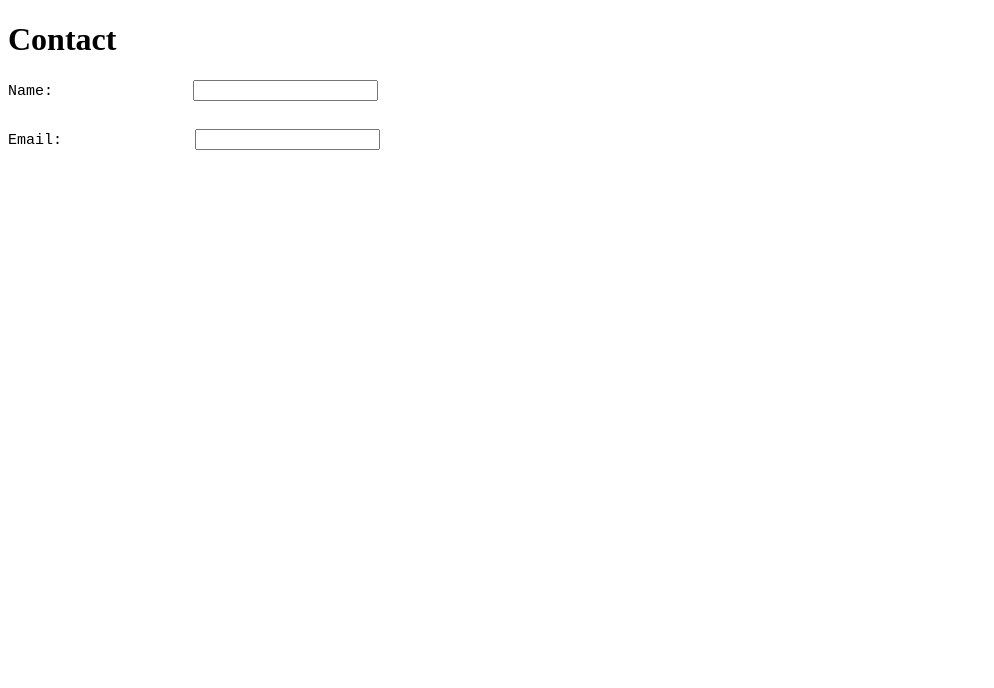
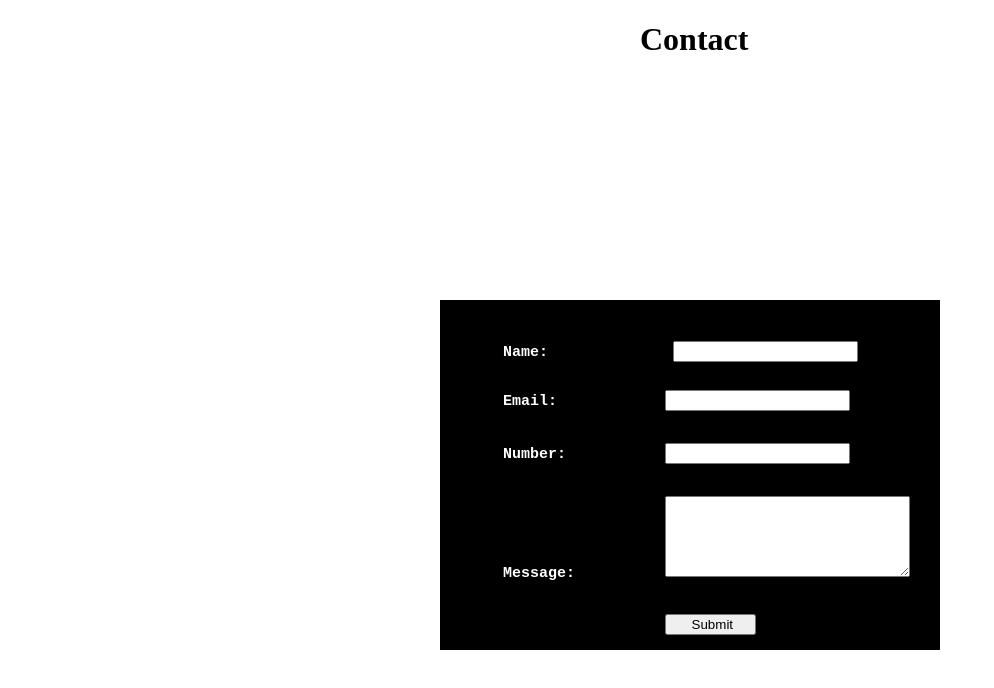
Before and after one commit to MohitGupta121/Day3-assignement-portfolio, a plain HTML site: page index.html in a window 1280 px wide. Shown: the whole page, without its empty margins (0-994 px from the left). Drawn offline with Linux system fonts and the light colour scheme.

Commit message:
Number field, Message field and submit button add

```diff
--- /dev/null
+++ b/contact.css
@@ -0,0 +1,12 @@
+.contact {
+
+        /* color:white; */
+
+        position: fixed;
+
+        left: 50%;
+        /* /* margin-top: -100px; */
+        /* margin-left: -200px; */
+    /* text-align: center; */
+
+}
--- a/index.html
+++ b/index.html
@@ -1,30 +1,64 @@
 <!DOCTYPE html>
 <html lang="en">
 <head>
+    <link rel="stylesheet" href="contact.css">
+    <style>
+        .center{
+            height: 350px;
+            width: 500px;
+            background: black;
+
+            position: fixed;
+            top: 50%;
+            left: 50%;
+            margin-top: -100px;
+            margin-left: -200px;
+
+        }
+    </style>
     <meta charset="UTF-8">
     <meta http-equiv="X-UA-Compatible" content="IE=edge">
     <meta name="viewport" content="width=device-width, initial-scale=1.0">
     <title>Contact form</title>
 </head>
-<body>
-    <footer>
-        <h1>
-            <strong style="position:center;">
-                Contact
-            </strong>
-        </h1>
+<body class=>
+<footer>
+    <h1>
+        <section>
+            <div class="contact">
+               <strong >
+                  Contact
+               </strong>
+            </div>
+        </section>
+    </h1>
+    <div class="center">
         <section>
             <form action="">
                 <label>
-                  <pre><span style="text-indent:50px;font-size: 15px;">Name:</span>                  <span><input style="text-indent:20px" type="text" id="name" name="Name" required></span>
+                  <pre> </pre>
+                  <pre><strong style="font-size: 15px; color:white;">       Name:</strong>                <span><input style="text-indent:20px" type="text" id="name" name="Name" required></span>
                   </pre>
                 </label>
                 <label>
-                   <pre><span style="text-indent:50px;font-size: 15px;">Email:</span>                 <span><input style="text-indent:20px" type="email" id="email" name="Email" required></span>
+                    <pre><strong style="font-size: 15px; color:white;">       Email:</span>            <strong><input style="text-indent:20px" type="email" id="email" name="Email" required></span>
+                    </pre>
+                 </label>
+                <label>
+                   <pre><strong style="font-size: 15px; color:white;">       Number:</span>           <strong><input style="text-indent:20px" type="tel" id="number" name="Number" required ></span>
                    </pre>
                 </label>
+                <label>
+                 <pre><strong style="font-size: 15px; color:white;">       Message:</strong>          <span style="text-indent:20px; color: white;"><textarea rows="5" cols="28" id="textarea"  required></textarea></span>
+                    </pre>
+                 </label>
+                 <pre>          <span>               <button type="submit"id="submit">     Submit    </button></textarea></span>
+                 </pre>
+              </label>
+
             </form>
         </section>
+    </div>
     </footer>
 </body>
 </html>
```
